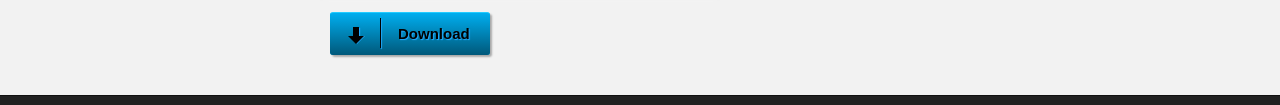
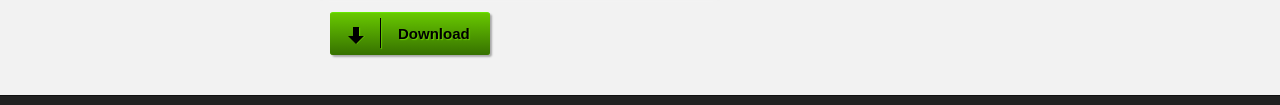
Before and after one commit to Eun/DisableMonitor, a plain HTML site: page index.html in a window 1280 px wide. Shown: the part 705-810 px from the top of the page. Drawn offline with Linux system fonts and the light colour scheme.

Commit message:
Update index.html

```diff
--- a/index.html
+++ b/index.html
@@ -34,7 +34,7 @@
 <p>Easily disable or enable a monitor on your Mac!</p>
 
 <p><img src="https://raw.githubusercontent.com/Eun/DisableMonitor/res/screenshot1.png" alt=""></p>
-<a class="button blue" href="https://github.com/Eun/DisableMonitor/releases">
+<a class="button green" href="https://github.com/Eun/DisableMonitor/releases">
   <div class="arrow">
     <span class="top"></span>
     <span class="bottom"></span>
```
